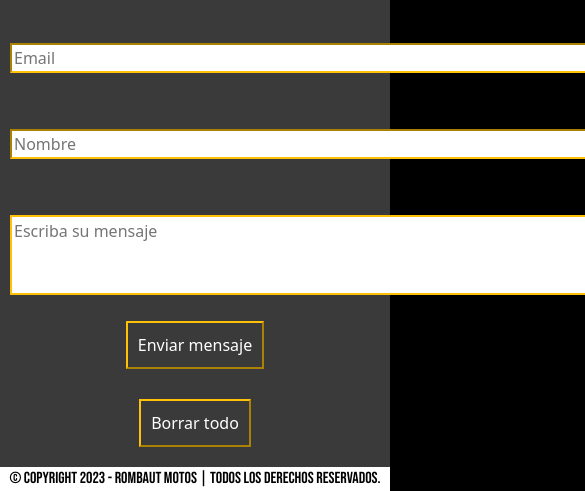
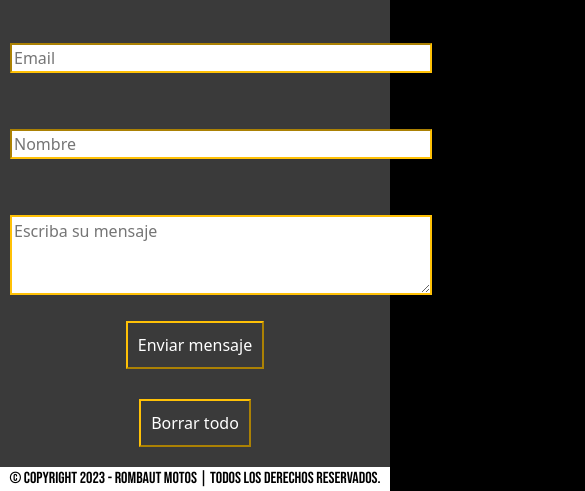
Before and after one commit to Juanmogaburu/proyecto_42980, a plain HTML site: page pages/consultas.html in a window 390 px wide. Shown: the part 756-1247 px from the top of the page, 585 px wide, since content can reach past the window. Drawn offline with nearby package versions, Linux system fonts and the light colour scheme.

Commit message:
4to intento de hacer las paginas responsive

```diff
--- a/css/estilo.css
+++ b/css/estilo.css
@@ -436,7 +436,8 @@ body {
     }
     .ListadosConsultas{
         background-color: white;
-        width: 80vh;
+        width: 50vh;
+        align-items: center;
     }
 }
 /*estilo para pantallas medianas, como tablets*/
```
Lines whose indentation alone changed are shown as unchanged.
